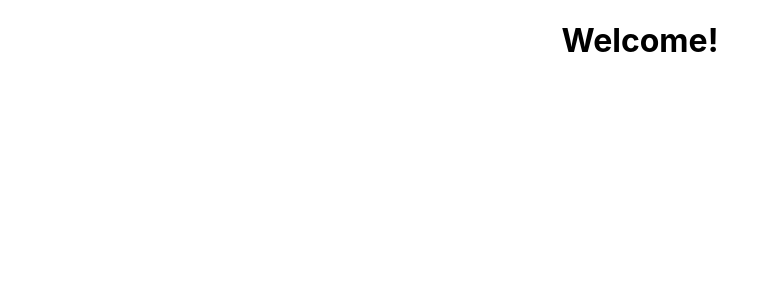
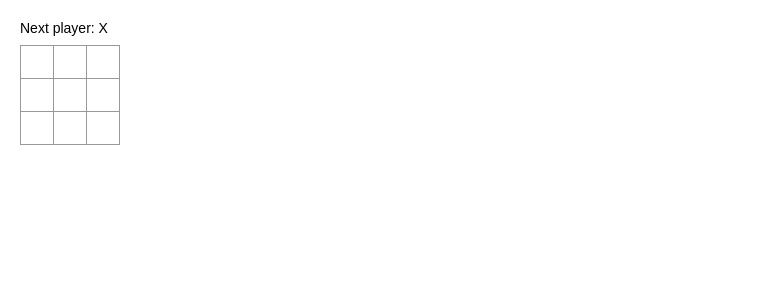
Before and after one commit to floomm/silvan-flum.github.io, a React (Create React App) app: page / in a window 1280 px wide. Shown: the top 300 px of the page, without its empty margins (0-759 px from the left). Built offline with nearby package versions, Linux system fonts and the light colour scheme.

Commit message:
Create Tic Tac Toe

```diff
--- a/src/App.css
+++ /dev/null
@@ -1,38 +0,0 @@
-.App {
-  text-align: center;
-}
-
-.App-logo {
-  height: 40vmin;
-  pointer-events: none;
-}
-
-@media (prefers-reduced-motion: no-preference) {
-  .App-logo {
-    animation: App-logo-spin infinite 20s linear;
-  }
-}
-
-.App-header {
-  background-color: #282c34;
-  min-height: 100vh;
-  display: flex;
-  flex-direction: column;
-  align-items: center;
-  justify-content: center;
-  font-size: calc(10px + 2vmin);
-  color: white;
-}
-
-.App-link {
-  color: #61dafb;
-}
-
-@keyframes App-logo-spin {
-  from {
-    transform: rotate(0deg);
-  }
-  to {
-    transform: rotate(360deg);
-  }
-}
--- a/src/App.js
+++ /dev/null
@@ -1,11 +0,0 @@
-import './App.css';
-
-function App() {
-  return (
-    <div className="App">
-      <h1>Welcome!</h1>
-    </div>
-  );
-}
-
-export default App;
--- a/src/index.css
+++ b/src/index.css
@@ -1,13 +1,50 @@
 body {
-  margin: 0;
-  font-family: -apple-system, BlinkMacSystemFont, 'Segoe UI', 'Roboto', 'Oxygen',
-    'Ubuntu', 'Cantarell', 'Fira Sans', 'Droid Sans', 'Helvetica Neue',
-    sans-serif;
-  -webkit-font-smoothing: antialiased;
-  -moz-osx-font-smoothing: grayscale;
+  font: 14px "Century Gothic", Futura, sans-serif;
+  margin: 20px;
 }
 
-code {
-  font-family: source-code-pro, Menlo, Monaco, Consolas, 'Courier New',
-    monospace;
+ol, ul {
+  padding-left: 30px;
 }
+
+.board-row:after {
+  clear: both;
+  content: "";
+  display: table;
+}
+
+.status {
+  margin-bottom: 10px;
+}
+
+.square {
+  background: #fff;
+  border: 1px solid #999;
+  float: left;
+  font-size: 24px;
+  font-weight: bold;
+  line-height: 34px;
+  height: 34px;
+  margin-right: -1px;
+  margin-top: -1px;
+  padding: 0;
+  text-align: center;
+  width: 34px;
+}
+
+.square:focus {
+  outline: none;
+}
+
+.kbd-navigation .square:focus {
+  background: #ddd;
+}
+
+.game {
+  display: flex;
+  flex-direction: row;
+}
+
+.game-info {
+  margin-left: 20px;
+}
--- a/src/index.js
+++ b/src/index.js
@@ -1,17 +1,117 @@
 import React from 'react';
 import ReactDOM from 'react-dom/client';
 import './index.css';
-import App from './App';
-import reportWebVitals from './reportWebVitals';
 
-const root = ReactDOM.createRoot(document.getElementById('root'));
-root.render(
-  <React.StrictMode>
-    <App />
-  </React.StrictMode>
-);
+function Square(props) {
+  return (
+    <button
+      className="square"
+      onClick={() => props.onClick()}
+    >
+      {props.value}
+    </button>
+  );
+}
 
-// If you want to start measuring performance in your app, pass a function
-// to log results (for example: reportWebVitals(console.log))
-// or send to an analytics endpoint. Learn more: https://bit.ly/CRA-vitals
-reportWebVitals();
+class Board extends React.Component {
+  constructor(props) {
+    super(props);
+    this.state = {
+      squares: Array(9).fill(null),
+      xIsNext: true,
+    };
+  }
+
+  handleClick(i) {
+    const squares = this.state.squares.slice();
+    if (calculateWinner(squares) || squares[i]) {
+      return;
+    }
+    squares[i] = this.state.xIsNext ? 'X' : 'O';
+    this.setState({
+      squares: squares,
+      xIsNext: !this.state.xIsNext,
+    })
+  }
+
+  renderSquare(i) {
+    return (
+      <Square
+        value={this.state.squares[i]}
+        onClick={() => this.handleClick(i)}
+      />
+    );
+  }
+
+  render() {
+    const winner = calculateWinner(this.state.squares);
+    let status;
+    if (winner) {
+      status = 'Winner: ' + winner;
+    } else {
+      status = 'Next player: ' + (this.state.xIsNext ? 'X' : 'O');
+    }
+
+    return (
+      <div>
+        <div className="status">{status}</div>
+        <div className="board-row">
+          {this.renderSquare(0)}
+          {this.renderSquare(1)}
+          {this.renderSquare(2)}
+        </div>
+        <div className="board-row">
+          {this.renderSquare(3)}
+          {this.renderSquare(4)}
+          {this.renderSquare(5)}
+        </div>
+        <div className="board-row">
+          {this.renderSquare(6)}
+          {this.renderSquare(7)}
+          {this.renderSquare(8)}
+        </div>
+      </div>
+    );
+  }
+}
+
+class Game extends React.Component {
+  render() {
+    return (
+      <div className="game">
+        <div className="game-board">
+          <Board />
+        </div>
+        <div className="game-info">
+          <div>{/* status */}</div>
+          <ol>{/* TODO */}</ol>
+        </div>
+      </div>
+    );
+  }
+}
+
+function calculateWinner(squares) {
+  const lines = [
+    [0, 1, 2],
+    [3, 4, 5],
+    [6, 7, 8],
+    [0, 3, 6],
+    [1, 4, 7],
+    [2, 5, 8],
+    [0, 4, 8],
+    [2, 4, 6],
+  ];
+  for (let i = 0; i < lines.length; i++) {
+    const [a, b, c] = lines[i];
+    if (squares[a] && squares[a] === squares[b] && squares[a] === squares[c]) {
+      return squares[a];
+    }
+  }
+  return null;
+}
+
+// ========================================
+
+const root = ReactDOM.createRoot(document.getElementById("root"));
+root.render(<Game />);
--- a/src/reportWebVitals.js
+++ /dev/null
@@ -1,13 +0,0 @@
-const reportWebVitals = onPerfEntry => {
-  if (onPerfEntry && onPerfEntry instanceof Function) {
-    import('web-vitals').then(({ getCLS, getFID, getFCP, getLCP, getTTFB }) => {
-      getCLS(onPerfEntry);
-      getFID(onPerfEntry);
-      getFCP(onPerfEntry);
-      getLCP(onPerfEntry);
-      getTTFB(onPerfEntry);
-    });
-  }
-};
-
-export default reportWebVitals;
```
Also changed, not shown: src/setupTests.js (deleted, +0 -5 lines), src/logo.svg (deleted), 1 other file (tests, documents, lock files or other folders).
